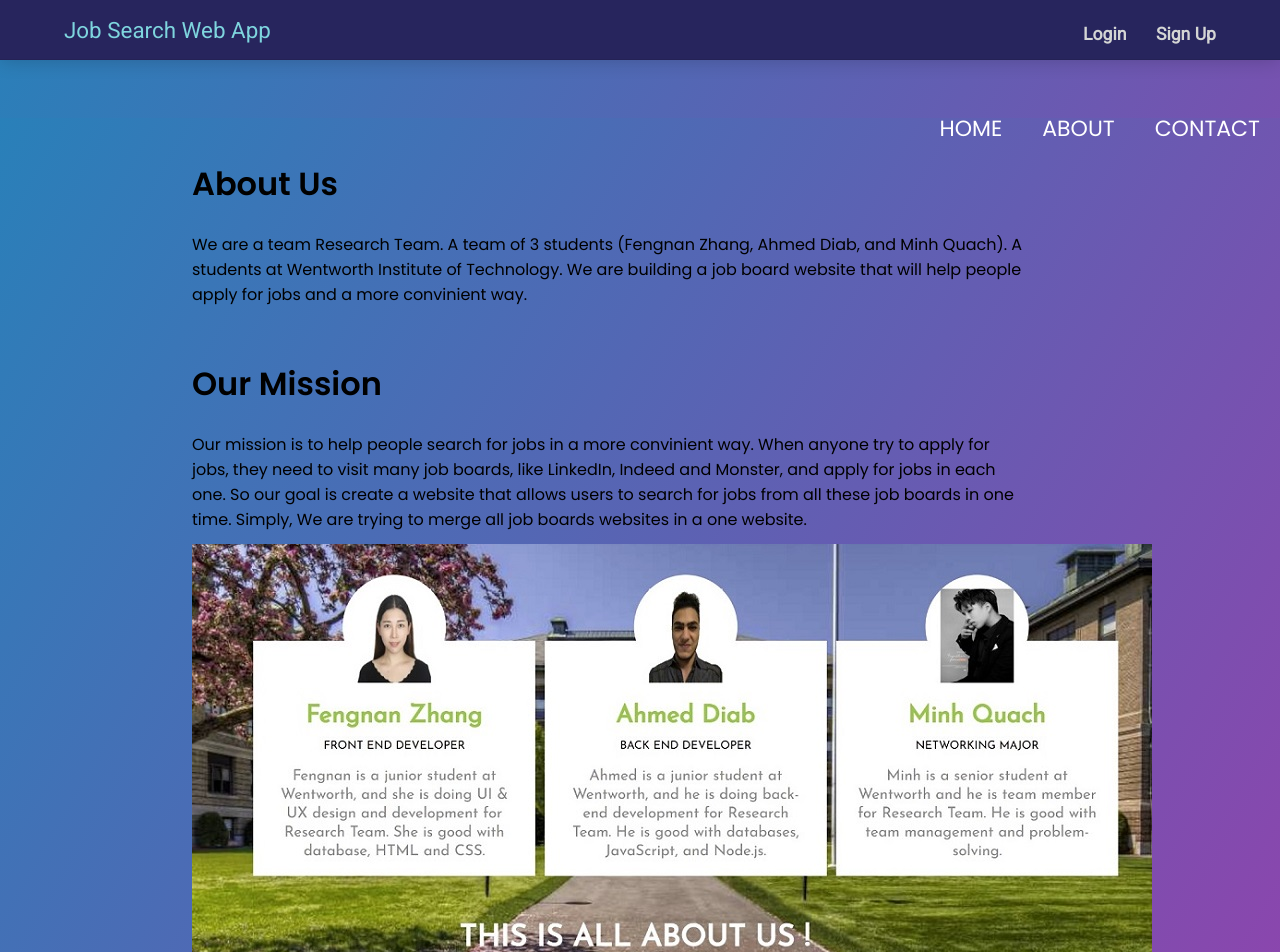
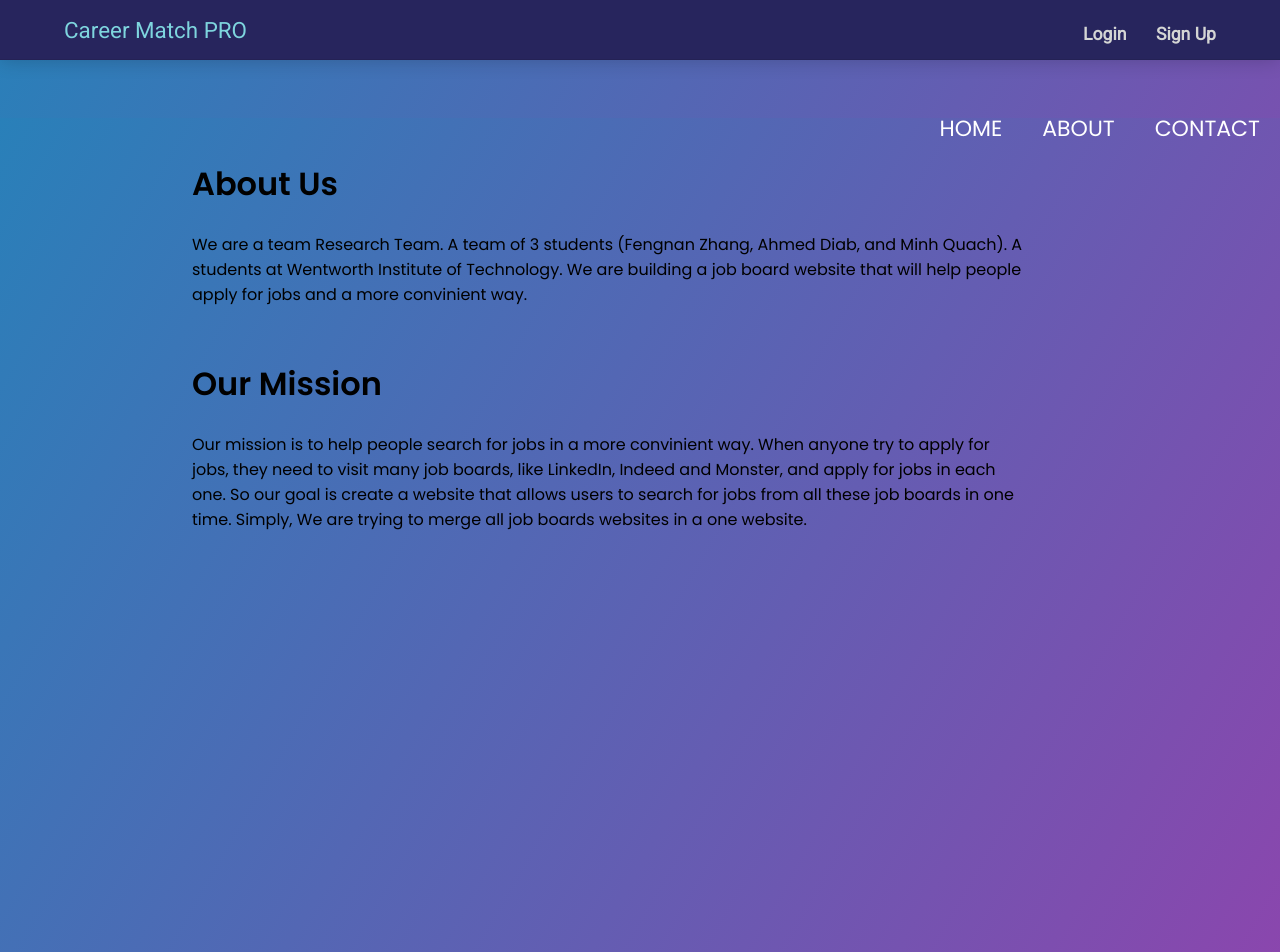
Before and after one commit to diabaatwit/Career-Match-PRO-Web-Application, a React (Create React App) app in the folder client/: page /about in a window 1280 px wide. Shown: the top 952 px of the page. Built offline with nearby package versions, Linux system fonts and the light colour scheme; the HTML template or start-up script is replaced by a standard one.

Commit message:
updated website name, and deleted pic from about page

```diff
--- a/client/src/components/about.js
+++ b/client/src/components/about.js
@@ -1,7 +1,6 @@
 
 import React, { Component } from 'react';
 import '../css/about.css'
-import team from '../images/team.jpeg'
 
 class AboutUs extends Component {
     render() {
@@ -24,11 +23,6 @@ class AboutUs extends Component {
                             So our goal is create a website that allows users to search for jobs from all these job boards in one time. Simply, We are trying to merge all job boards websites in a one website.</div>
                     </div>
                     <br /><br />
-                    <div class='team'>
-                        <img src={team} />
-                    </div>
-
-
                 </div>
             </body>
 
--- a/client/src/components/header.js
+++ b/client/src/components/header.js
@@ -3,6 +3,7 @@ import '../css/header.css'
 
 class Header extends Component {
     render() {
+        let websiteTitle = 'Career Match PRO'
         let location = window.location.pathname.split('/')
         return location[1] == 'signup' || location[1] == 'login' ? (
             <header>
@@ -12,7 +13,7 @@ class Header extends Component {
                             <a href="/">
                                 <h1 className='title'>
 
-                                    Job Search Web App
+                                    {websiteTitle}
                                 </h1>
                             </a>
                         </div>
@@ -27,7 +28,7 @@ class Header extends Component {
                             <a href="/">
                                 <h1 className='title'>
 
-                                    Job Search Web App
+                                    {websiteTitle}
                                 </h1>
                             </a>
                         </div>
```
Also changed, not shown: client/src/images/team.jpeg (deleted).
